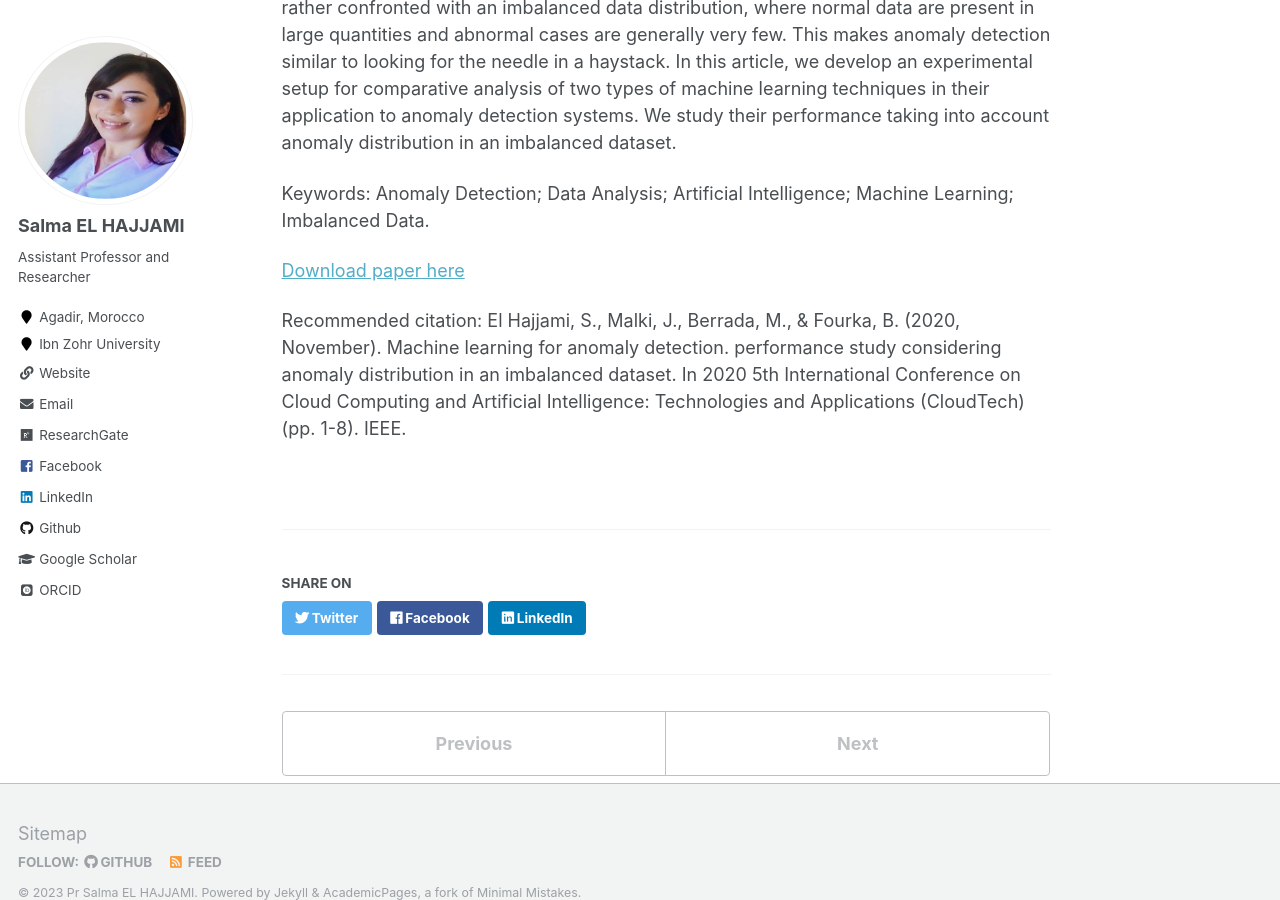
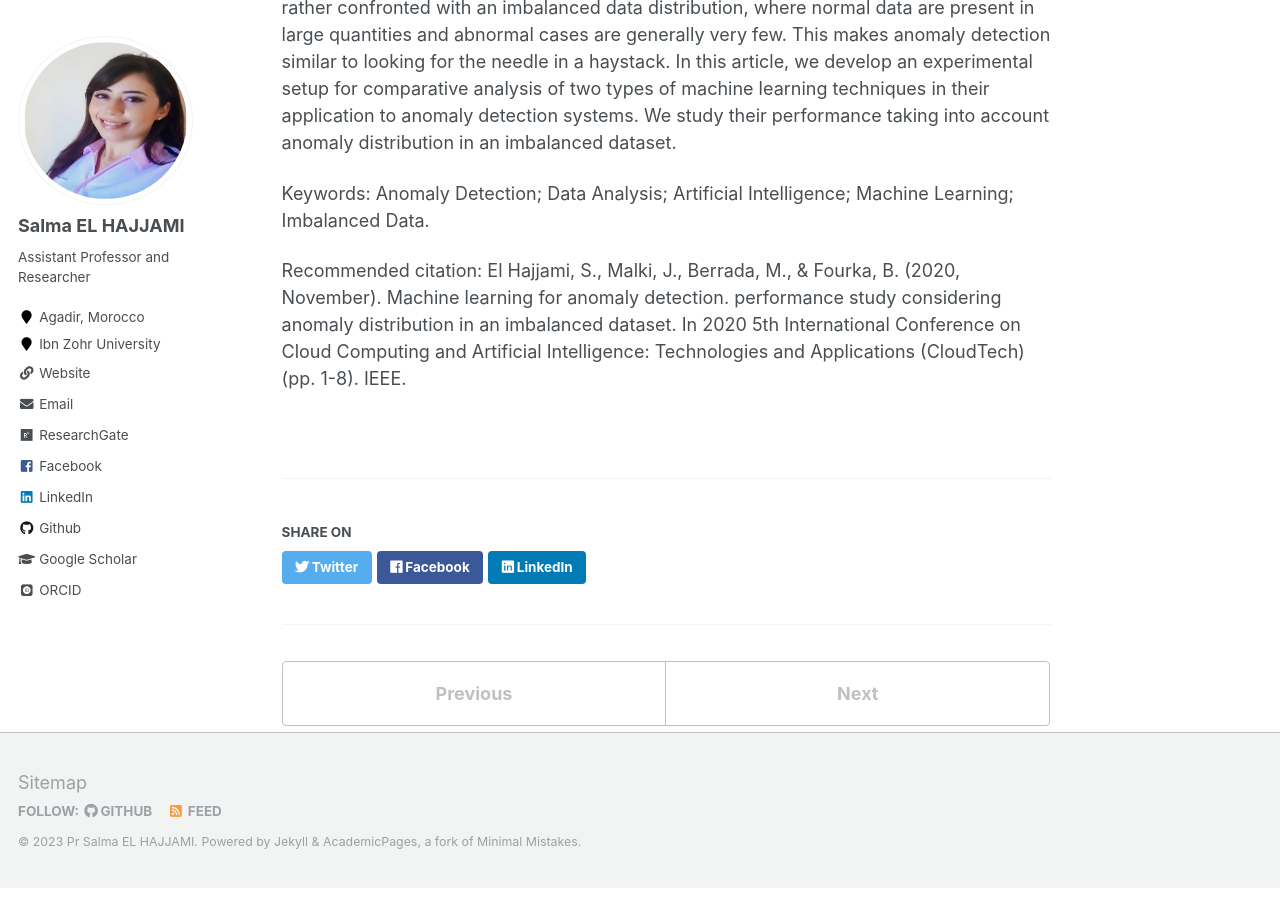
Before and after one commit to salmaelhajjami/salmaelhajjami.github.io, a Jekyll site: the page built from _publications/2020-Conf04.md, in a window 1280 px wide and 900 px high, scrolled down 624 px. Built offline with Jekyll 4.4.1, drawn with Linux system fonts in a browser that asks for light colours; some web fonts are replaced.

Commit message:
Update 2020-Conf04.md

```diff
--- a/_publications/2020-Conf04.md
+++ b/_publications/2020-Conf04.md
@@ -13,6 +13,4 @@ Abstract : The continuous dematerialization of real-world data greatly contribut
 
 Keywords: Anomaly Detection; Data Analysis; Artificial Intelligence; Machine Learning; Imbalanced Data.
 
-[Download paper here](/files/2020-Conf04.pdf)
-
 Recommended citation: El Hajjami, S., Malki, J., Berrada, M., & Fourka, B. (2020, November). Machine learning for anomaly detection. performance study considering anomaly distribution in an imbalanced dataset. In 2020 5th International Conference on Cloud Computing and Artificial Intelligence: Technologies and Applications (CloudTech) (pp. 1-8). IEEE.
```
